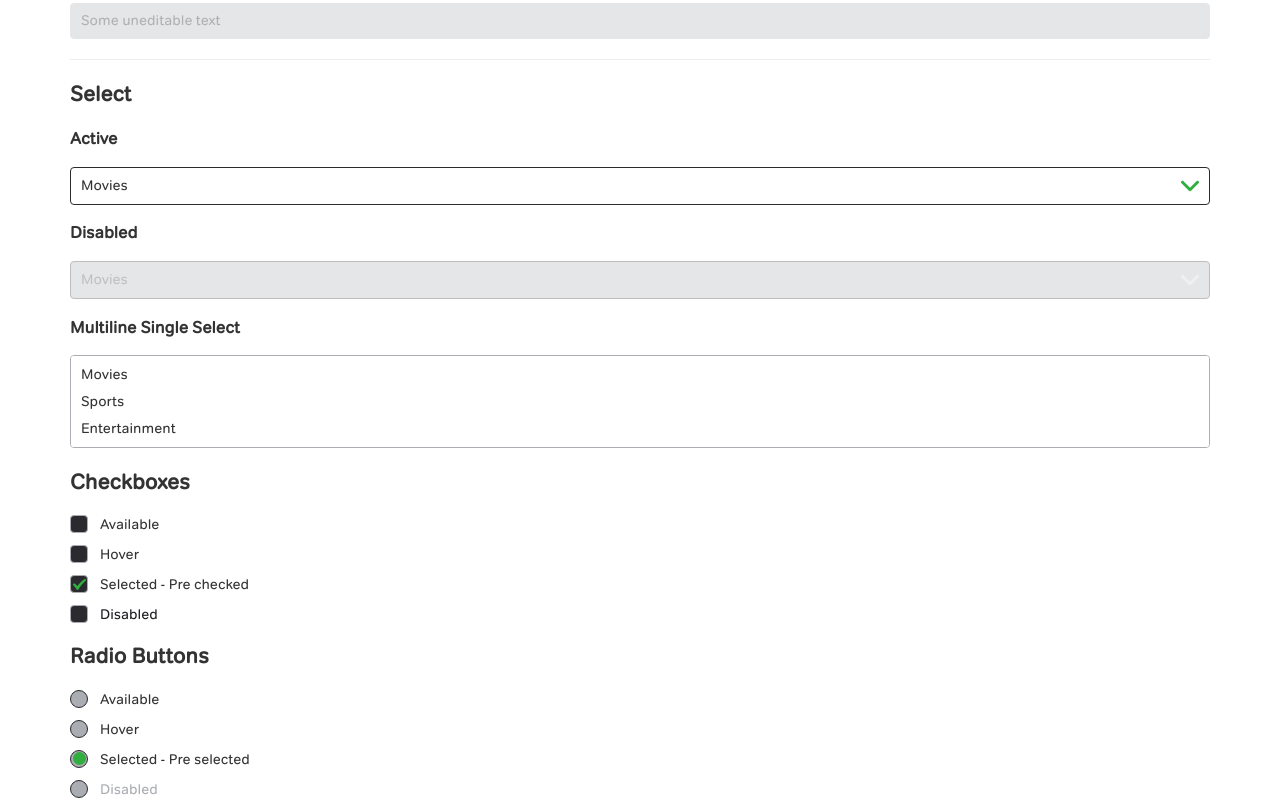
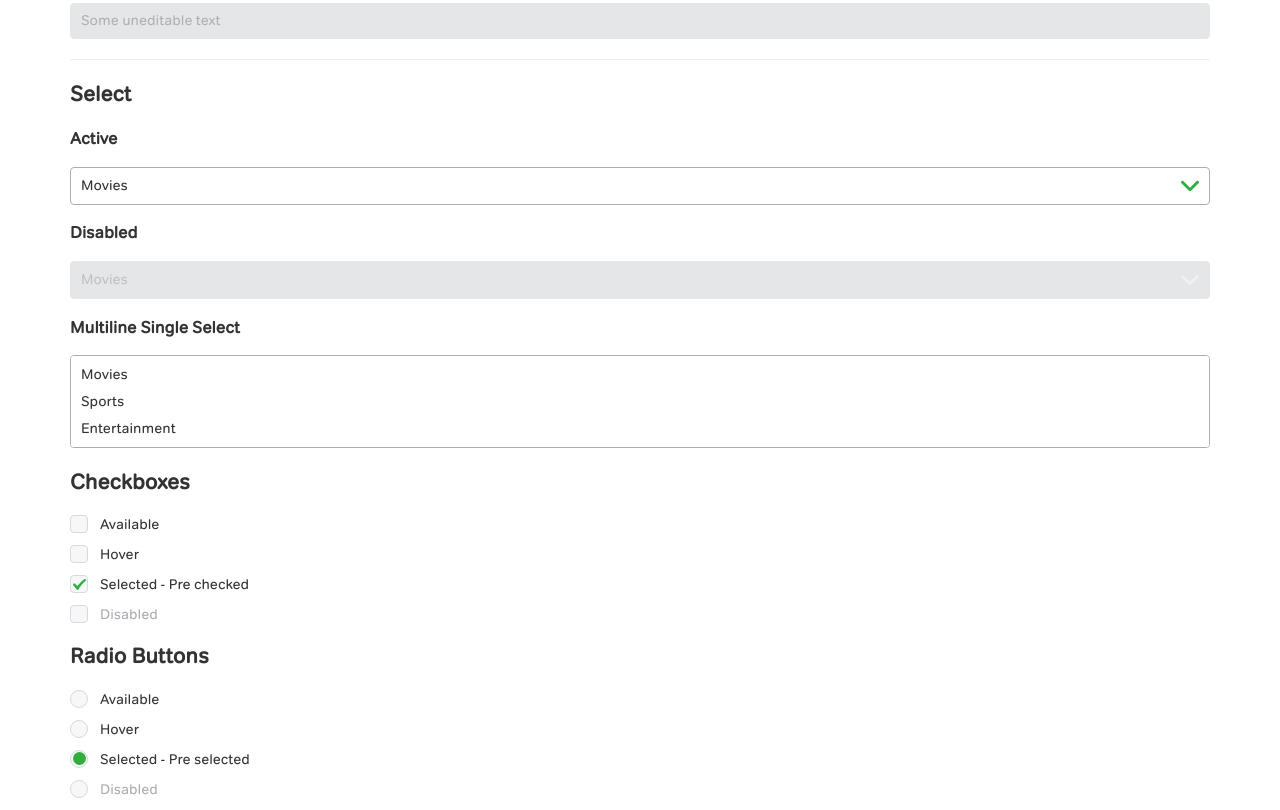
Before and after one commit to rogerfranklin2/nowtv-styleguide, a website: page index.html in a window 1280 px wide. Shown: the part 3204-4014 px from the top of the page. Drawn offline with Linux system fonts and the light colour scheme.

Commit message:
PT: Fix colours on form inputs

```diff
--- a/scss/components/checkbox.scss
+++ b/scss/components/checkbox.scss
@@ -26,13 +26,12 @@
     top: 0;
     left: 0;
     content: " ";
-    background-color: $shark-jaws;
-    border: 1px solid $bombay;
+    background-color: $athens-gray;
+    border: 1px solid $mischka;
     border-radius: 4px;
     width: 18px;
     height: 18px;
   }
-
 }
 
 .now-checkbox:checked + label:after {
@@ -43,7 +42,7 @@
 }
 
 .now-checkbox:disabled + label {
-  color: $shark;
+  color: $bombay;
   cursor: default;
 
   &:after {
--- a/scss/components/radio.scss
+++ b/scss/components/radio.scss
@@ -24,13 +24,12 @@
     top: 0;
     left: 0;
     content: " ";
-    background-color: $bombay;
-    border: 1px solid $shark-jaws;
+    background-color: $athens-gray;
+    border: 1px solid $mischka;
     border-radius: 100%;
     width: 18px;
     height: 18px;
   }
-
 }
 
 .now-radio:checked + label:after {
--- a/scss/components/select.scss
+++ b/scss/components/select.scss
@@ -3,7 +3,7 @@
   background-repeat: no-repeat;
   background-size: 18px 100%;
   background-position: right 10px center;
-  border: 1px solid $shark-jaws;
+  border: 1px solid $bombay;
   border-radius: 4px;
   width: 100%;
   padding: 10px 40px 10px 10px;
```
Also changed, not shown: dist/toolkit.css.
